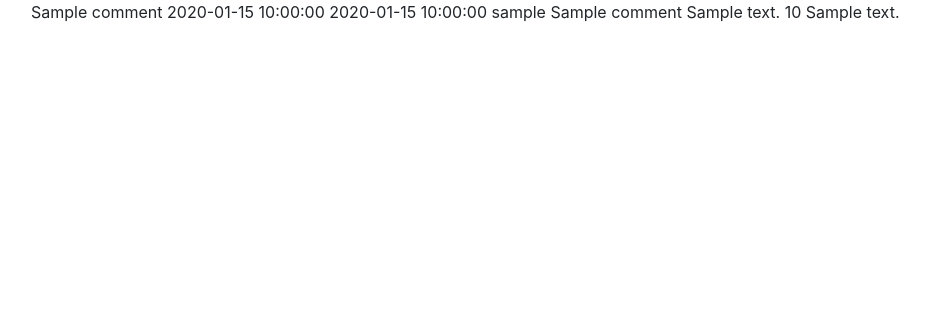
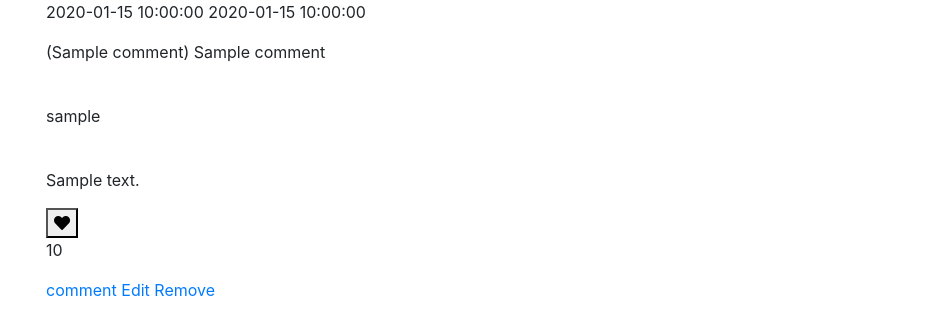
Before and after one commit to TheoNorris/the-odd-dog-blog, a Flask app: page / in a window 1280 px wide. Shown: the top 335 px of the page, without its empty margins (54-980 px from the left). Run offline with Flask 2, Linux system fonts and the light colour scheme; a database or web service that is not in the repository returns one stand-in record (values such as "Sample title"); some libraries are stand-ins or nearby versions.

Commit message:
Added basic div with basic arrangement of data

```diff
--- a/templates/discussions.html
+++ b/templates/discussions.html
@@ -1,12 +1,16 @@
 {% extends 'base.html' %}{% block content %}
     {% for comment in comments %}
-        {{comment.category_name}}
-        {{comment.date}}
-        {{comment.time}}
-        {{comment.username}}
-        {{comment.title}}
-        {{comment.comment}}
-        {{comment.likes}}
-        {{comment.comments}}
+        <div class="container">
+        <p>{{comment.date}} {{comment.time}}</p> <p>({{comment.category_name}}) {{comment.title}}</p><br>
+        <p>{{comment.username}}</p><br>
+        <p>{{comment.comment}}</p>
+        <div><button><i class="fas fa-heart"></i></button><p>{{comment.likes}}</p>
+        <a href="#">comment</a>
+        <a href="#">Edit</a>
+        <a href="#">Remove</a>
+        </div>
+
+        </div>
+
     {% endfor %}
 {% endblock %}
```
